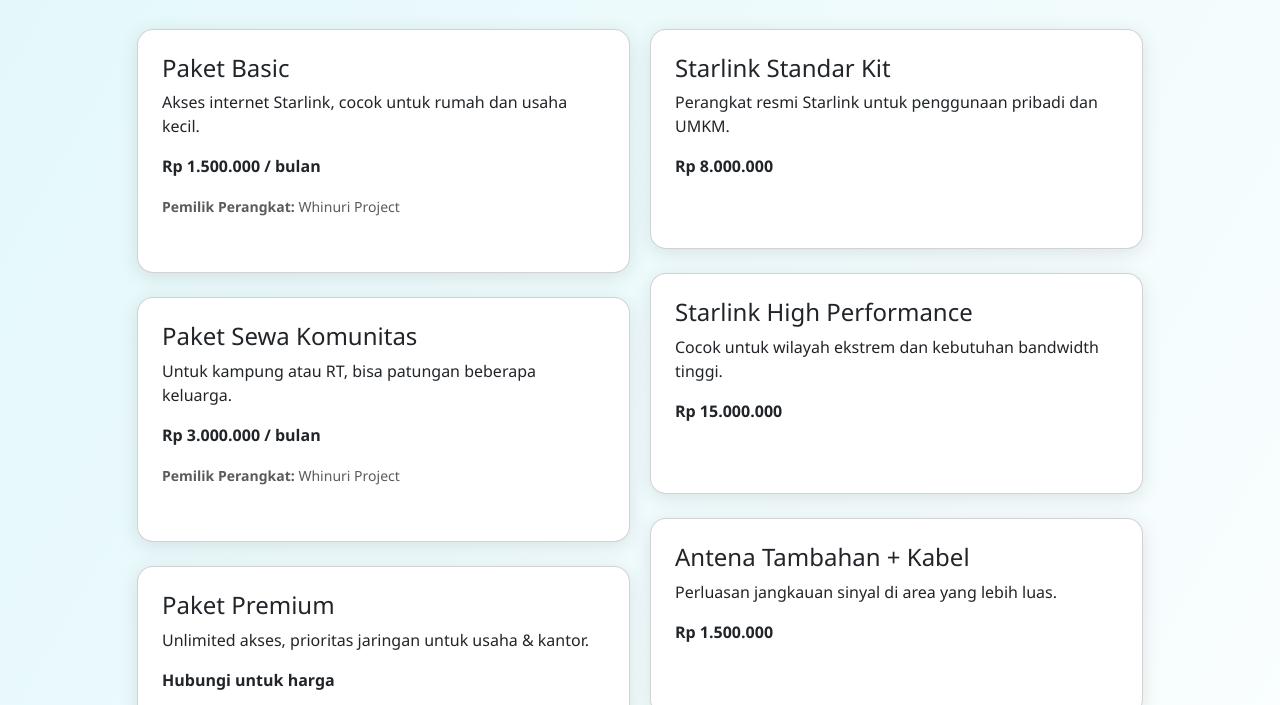
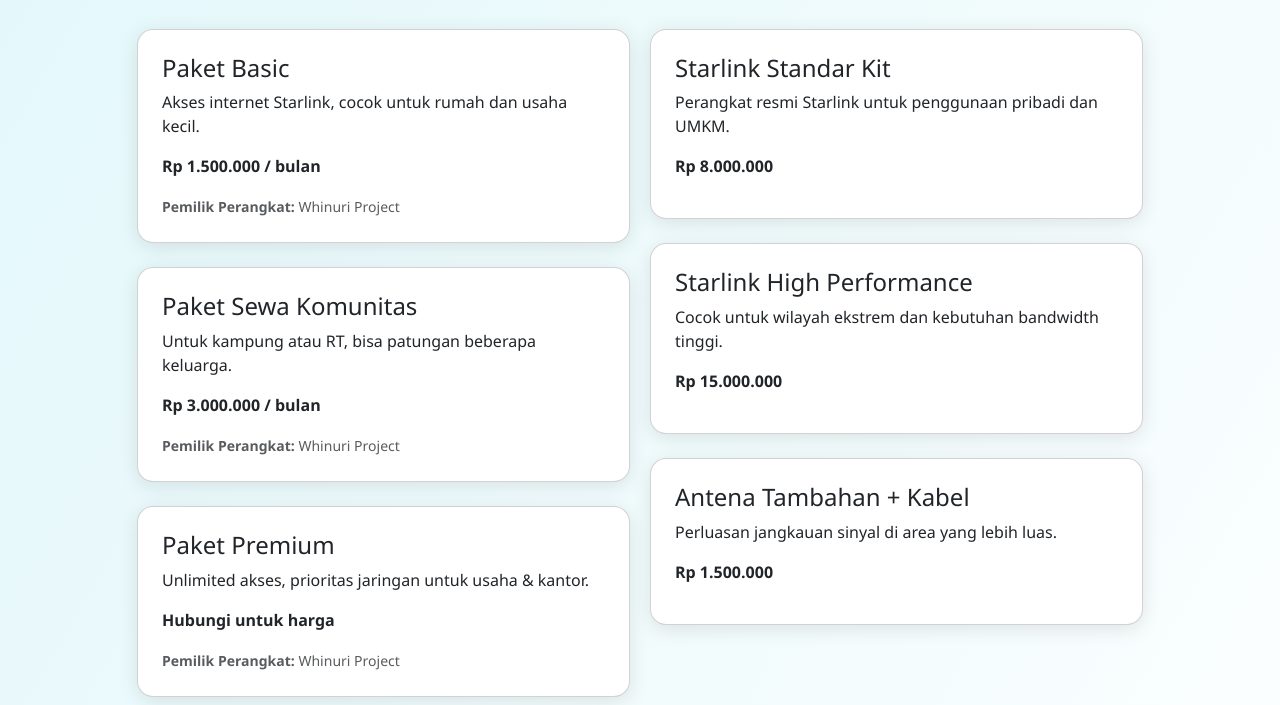
Before and after one commit to barakanaye/whinuri-project, a plain HTML site: page index.html in a window 1280 px wide. Shown: the part 515-1220 px from the top of the page. Drawn offline with nearby package versions, Linux system fonts and the light colour scheme.

Commit message:
Update index.html

```diff
--- a/index.html
+++ b/index.html
@@ -1,4 +1,3 @@
-
 <!DOCTYPE html>
 <html lang="id">
 <head>
@@ -23,7 +22,6 @@
       background: white;
       height: 100%;
       transition: transform 0.3s ease, box-shadow 0.3s ease;
-      margin-bottom: 30px;
     }
     .package-card:hover {
       transform: translateY(-8px);
@@ -34,6 +32,12 @@
     }
     .package-title {
       margin-bottom: 2rem;
+    }
+    .product-link {
+      text-decoration: none;
+      color: inherit;
+      display: block;
+      height: 100%;
     }
     @media (min-width: 768px) {
       .col-md-6 {
@@ -65,28 +69,34 @@
           <h2 class="text-center package-title">Penyewaan Paket Internet</h2>
           <div class="row g-4">
             <div class="col-md-12">
+              <a href="https://wa.me/6285251364586" class="product-link">
                 <div class="card package-card p-4">
                   <h4 class="card-title">Paket Basic</h4>
                   <p>Akses internet Starlink, cocok untuk rumah dan usaha kecil.</p>
                   <p><strong>Rp 1.500.000 / bulan</strong></p>
                   <p class="text-muted mb-0"><small><strong>Pemilik Perangkat:</strong> Whinuri Project</small></p>
                 </div>
+              </a>
             </div>
             <div class="col-md-12">
+              <a href="https://wa.me/6285251364586" class="product-link">
                 <div class="card package-card p-4">
                   <h4 class="card-title">Paket Sewa Komunitas</h4>
                   <p>Untuk kampung atau RT, bisa patungan beberapa keluarga.</p>
                   <p><strong>Rp 3.000.000 / bulan</strong></p>
                   <p class="text-muted mb-0"><small><strong>Pemilik Perangkat:</strong> Whinuri Project</small></p>
                 </div>
+              </a>
             </div>
             <div class="col-md-12">
+              <a href="https://wa.me/6285251364586" class="product-link">
                 <div class="card package-card p-4">
                   <h4 class="card-title">Paket Premium</h4>
                   <p>Unlimited akses, prioritas jaringan untuk usaha & kantor.</p>
                   <p><strong>Hubungi untuk harga</strong></p>
                   <p class="text-muted mb-0"><small><strong>Pemilik Perangkat:</strong> Whinuri Project</small></p>
                 </div>
+              </a>
             </div>
           </div>
         </div>
@@ -94,25 +104,31 @@
           <h2 class="text-center package-title">Pembelian Perangkat</h2>
           <div class="row g-4">
             <div class="col-md-12">
+              <a href="https://wa.me/6285251364586" class="product-link">
                 <div class="card package-card p-4">
                   <h4 class="card-title">Starlink Standar Kit</h4>
                   <p>Perangkat resmi Starlink untuk penggunaan pribadi dan UMKM.</p>
                   <p><strong>Rp 8.000.000</strong></p>
                 </div>
+              </a>
             </div>
             <div class="col-md-12">
+              <a href="https://wa.me/6285251364586" class="product-link">
                 <div class="card package-card p-4">
                   <h4 class="card-title">Starlink High Performance</h4>
                   <p>Cocok untuk wilayah ekstrem dan kebutuhan bandwidth tinggi.</p>
                   <p><strong>Rp 15.000.000</strong></p>
                 </div>
+              </a>
             </div>
             <div class="col-md-12">
+              <a href="https://wa.me/6285251364586" class="product-link">
                 <div class="card package-card p-4">
                   <h4 class="card-title">Antena Tambahan + Kabel</h4>
                   <p>Perluasan jangkauan sinyal di area yang lebih luas.</p>
                   <p><strong>Rp 1.500.000</strong></p>
                 </div>
+              </a>
             </div>
           </div>
         </div>
@@ -142,8 +158,9 @@
 
   <footer class="bg-dark text-white text-center py-3">
     <div class="container">
-      &copy; 2020 Whinuri Project. All rights reserved.
+      &copy; 2020  Whinuri Project. All rights reserved.
     </div>
   </footer>
+
 </body>
 </html>
```
Lines whose indentation alone changed are shown as unchanged.
